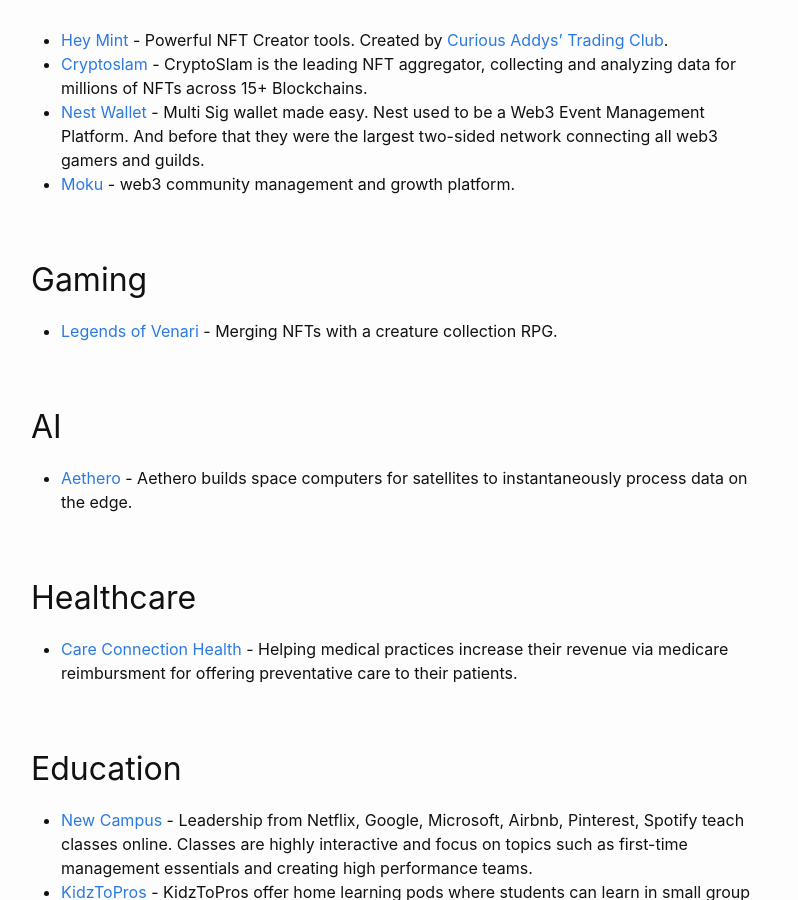
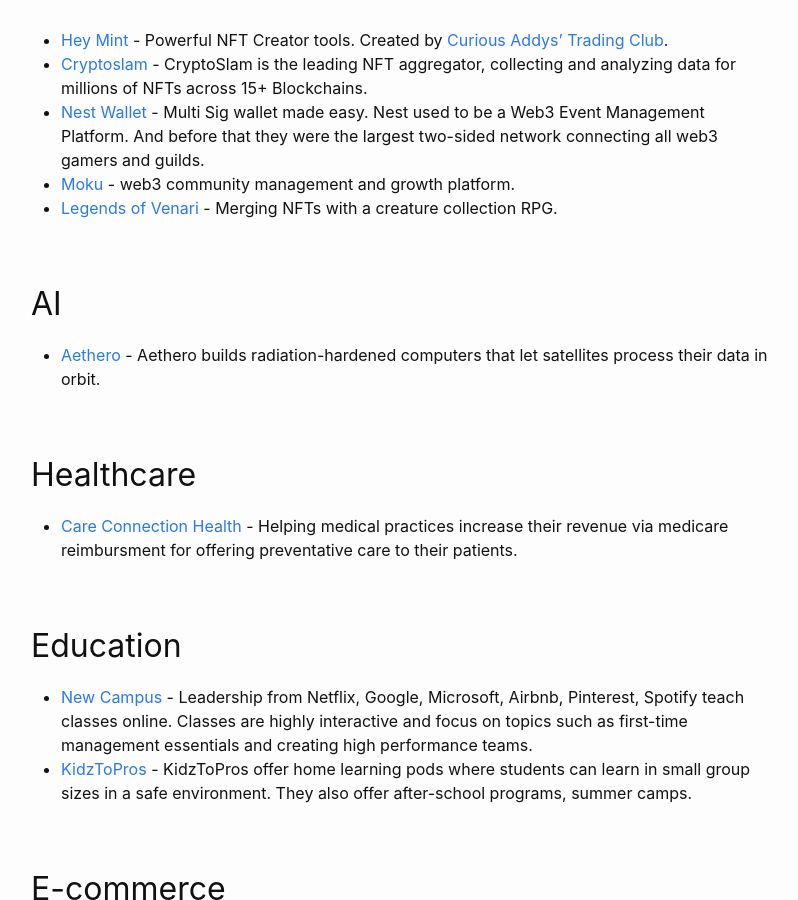
Before and after one commit to katpavan/katpavan.github.io, a Jekyll site: the page built from portfolio.md, in a window 1280 px wide and 900 px high, scrolled down 313 px. Shown: the whole window, without its empty margins (239-1037 px from the left). Built offline with Jekyll 4.4.1, drawn with Linux system fonts in a browser that asks for light colours.

Commit message:
Update portfolio.md

```diff
--- a/portfolio.md
+++ b/portfolio.md
@@ -12,12 +12,10 @@
 - [Cryptoslam](https://cryptoslam.io/) - CryptoSlam is the leading NFT aggregator, collecting and analyzing data for millions of NFTs across 15+ Blockchains.
 - [Nest Wallet](https://nestwallet.xyz/) - Multi Sig wallet made easy. Nest used to be a Web3 Event Management Platform. And before that they were the largest two-sided network connecting all web3 gamers and guilds.
 - [Moku](https://twitter.com/akhljndl/status/1738932425965932744) - web3 community management and growth platform.
-
-## Gaming
 - [Legends of Venari](https://legendsofvenari.com/) - Merging NFTs with a creature collection RPG.
 
 ## AI
-- [Aethero](https://aethero.com/) - Aethero builds space computers for satellites to instantaneously process data on the edge.
+- [Aethero](https://aethero.com/) - Aethero builds radiation-hardened computers that let satellites process their data in orbit.
 
 ## Healthcare
 
```
